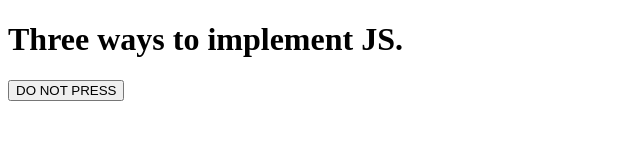
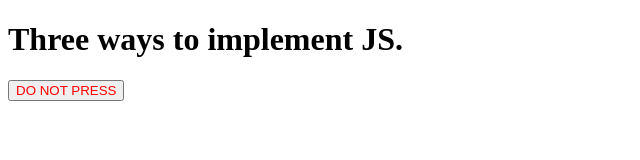
Before and after one commit to flores-97/COMP002.LectureActivity1, a plain HTML site: page index.html in a window 1280 px wide. Shown: the whole page, without its empty margins (0-640 px from the left). Drawn offline with Linux system fonts and the light colour scheme.

Commit message:
Color change on "do not press"

```diff
--- a/index.html
+++ b/index.html
@@ -16,6 +16,6 @@
         <script src="script.js"></script>
 
     <!-- Method 3: In Line-->
-        <button onclick="alert('Boom!');">DO NOT PRESS</button>
+        <button style="color: red;" onclick="alert('Boom!');">DO NOT PRESS</button>
 </body>
 </html>
```
